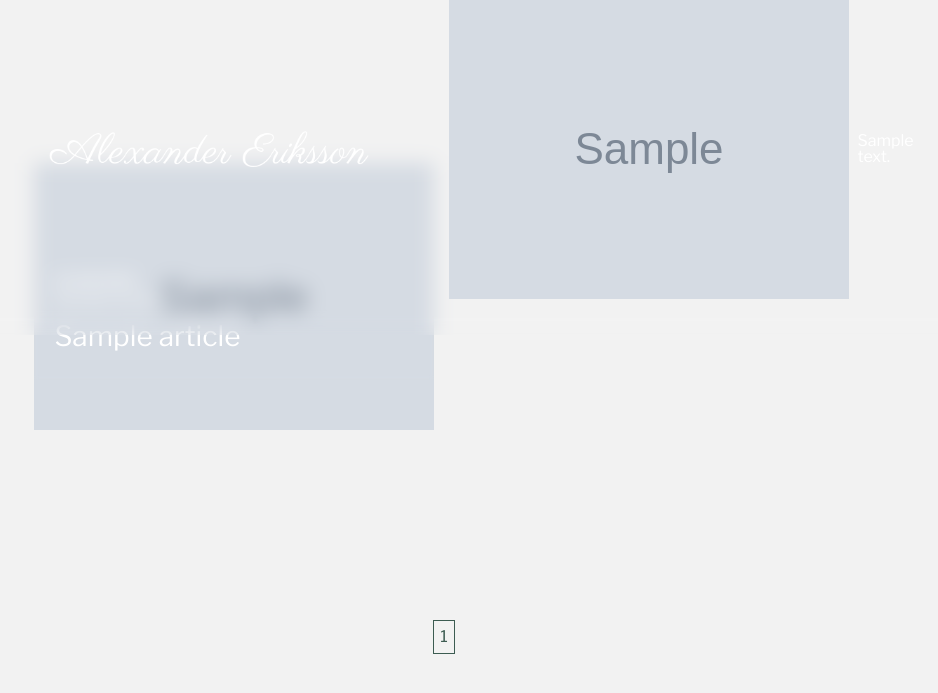
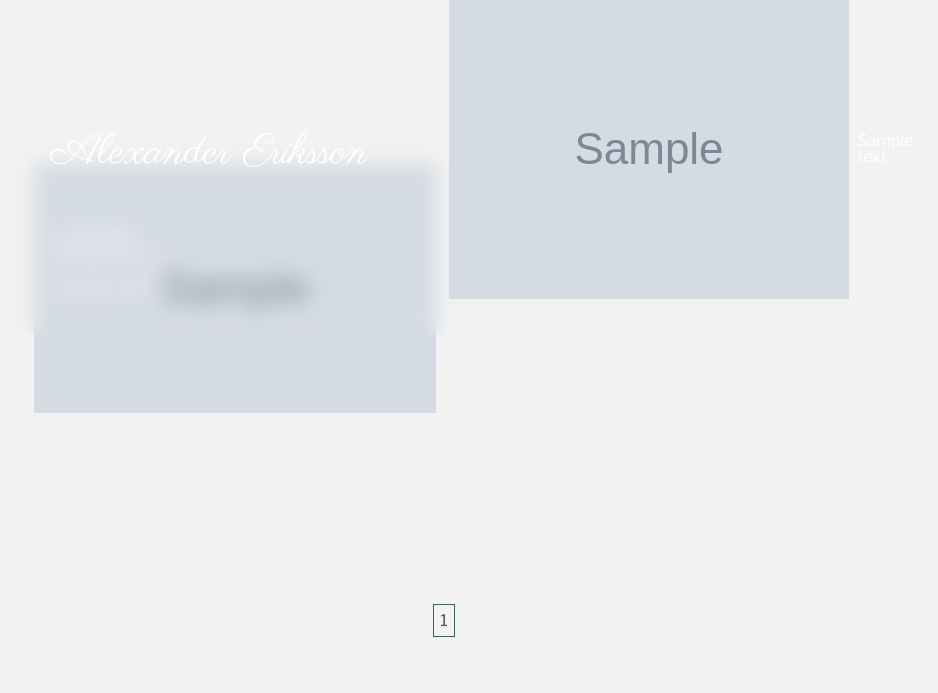
Before and after one commit to Alexerby/blog_LEGACY, a Django app: template src/articles/templates/articles/article-list.html in a window 1280 px wide. Shown: the part 37-730 px from the top of the page, without its empty margins (196-1134 px from the left). Run offline with Django 5.2, Linux system fonts and the light colour scheme; the template is opened without the code that fills it: most values are stand-ins (such as "Sample title", 1, 10 or a date in 2020); grey boxes marked "Sample" are stand-in pictures; style sheets or scripts are compiled from the project's sources; some libraries are stand-ins or nearby versions.

Commit message:
improved css for blog cards.

```diff
--- a/src/articles/templates/articles/partials/grid_view.html
+++ b/src/articles/templates/articles/partials/grid_view.html
@@ -1,6 +1,6 @@
 {% load static %}
 
-<div class="blog flex-flow-rw">
+<div class="grid-3x3">
     {% for article in articles %}
         {% if article.published %}
             <a href="{{ article.get_absolute_url }}">
--- a/src/articles/templates/articles/partials/list_view.html
+++ b/src/articles/templates/articles/partials/list_view.html
@@ -1,6 +1,6 @@
 {% load static %}
 
-<div class="blog flex-col">
+<div class="grid gap-20">
     {% for article in articles %}
         {% if article.published %}
             <a class="w-full hvr-bs" href="{{ article.get_absolute_url }}">
--- /dev/null
+++ b/src/core/static/core/css/abstracts/_breakpoints.scss
@@ -0,0 +1,40 @@
+$screen-sm-max: 576px;
+$screen-md-max: 768px;
+$screen-lg-max: 992px;
+$screen-xl-max: 1200px;
+$screen-xxl-max: 1600px;
+
+// Small devices
+@mixin sm {
+   @media (max-width: #{$screen-sm-max}) {
+       @content;
+   }
+}
+
+// Medium devices
+@mixin md {
+   @media (max-width: #{$screen-md-max}) {
+       @content;
+   }
+}
+
+// Large devices
+@mixin lg {
+   @media (max-width: #{$screen-lg-max}) {
+       @content;
+   }
+}
+
+// Extra large devices
+@mixin xl {
+   @media (max-width: #{$screen-xl-max}) {
+       @content;
+   }
+}
+
+// XXL devices
+@mixin xxl {
+   @media (max-width: #{$screen-xxl-max}) {
+       @content;
+   }
+}
--- a/src/core/static/core/css/abstracts/_spacing.scss
+++ b/src/core/static/core/css/abstracts/_spacing.scss
@@ -103,3 +103,10 @@
         height: #{$size}px;
     }
 }
+
+
+@each $size in (10, 20, 30, 40, 50) {
+    .gap-#{$size} {
+        gap: #{$size}px;
+    }
+}
--- a/src/core/static/core/css/layout/_grid.scss
+++ b/src/core/static/core/css/layout/_grid.scss
@@ -1,6 +1,5 @@
 
 .article {
-    width: 400px;
     position: relative;
 
     &:hover {
@@ -22,9 +21,14 @@
         padding: 20px;
         position: absolute;
         width: 100%;
+        height: 60%;
         left: 0;
         bottom: 50px;
         transition: all 0.5s;
+
+        h3 {
+          font-size: clamp(1rem, 1.2vw, 1.2rem);
+        }
     }
 
     .article-img-wrapper {
@@ -57,3 +61,15 @@
       bottom: -20px;
     }
 }
+
+
+.grid-3x3 {
+  display: grid;
+  gap: 1rem;
+  grid-template-columns: repeat(auto-fill, minmax(300px, 1fr));
+  grid-auto-rows: 250px;
+  width: 100%;
+  margin: 0 auto;
+}
+
+.grid { display: grid; }
--- a/src/core/static/core/css/style.scss
+++ b/src/core/static/core/css/style.scss
@@ -5,6 +5,7 @@
 
 // Abstracts
 @import "abstracts/_functions.scss";
+@import "abstracts/_breakpoints.scss";
 @import "abstracts/_mixins.scss";
 @import "abstracts/_flexbox.scss";
 @import "abstracts/_spacing.scss";
@@ -75,12 +76,6 @@
     text-decoration: none;
 }
 
-
-.blog {
-    display: flex;
-    justify-content: space-between;
-    gap: 20px;
-}
 
 .container-txt {
     @media (max-width: 1200px) {
```
